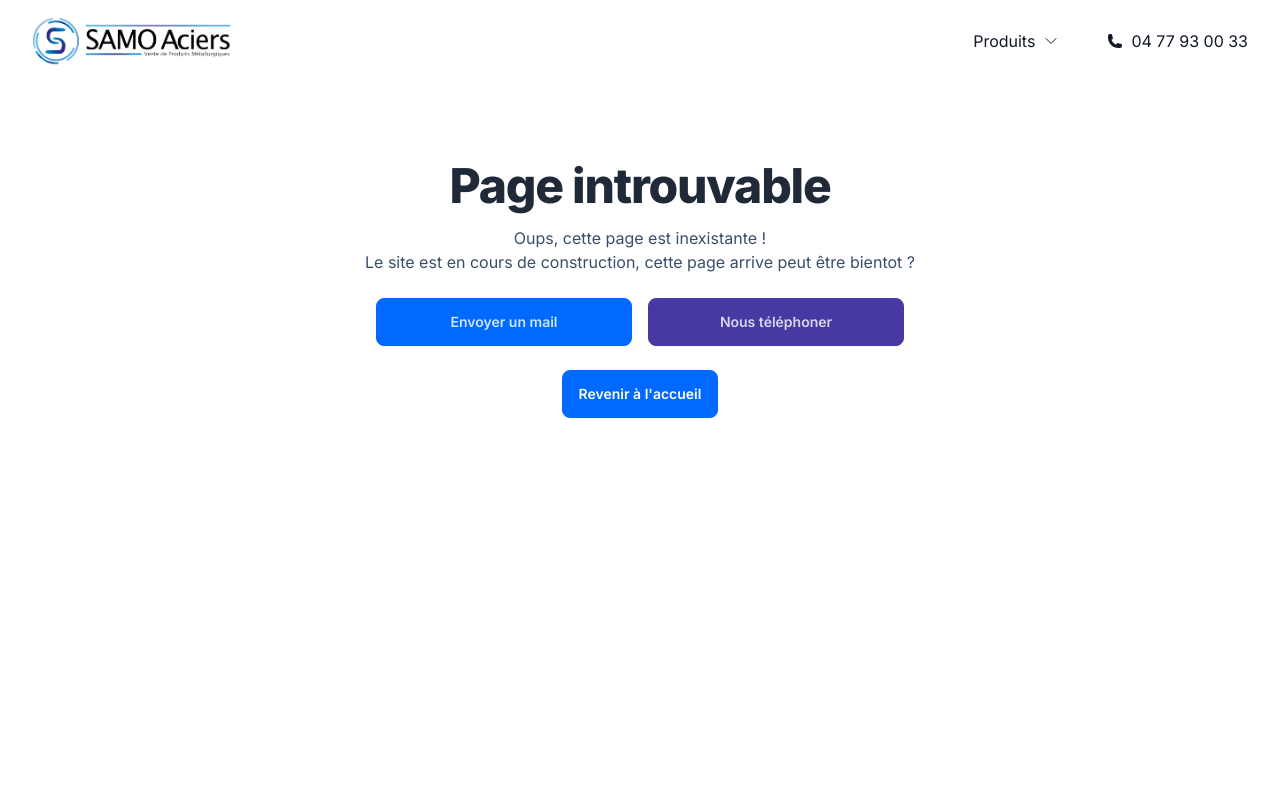
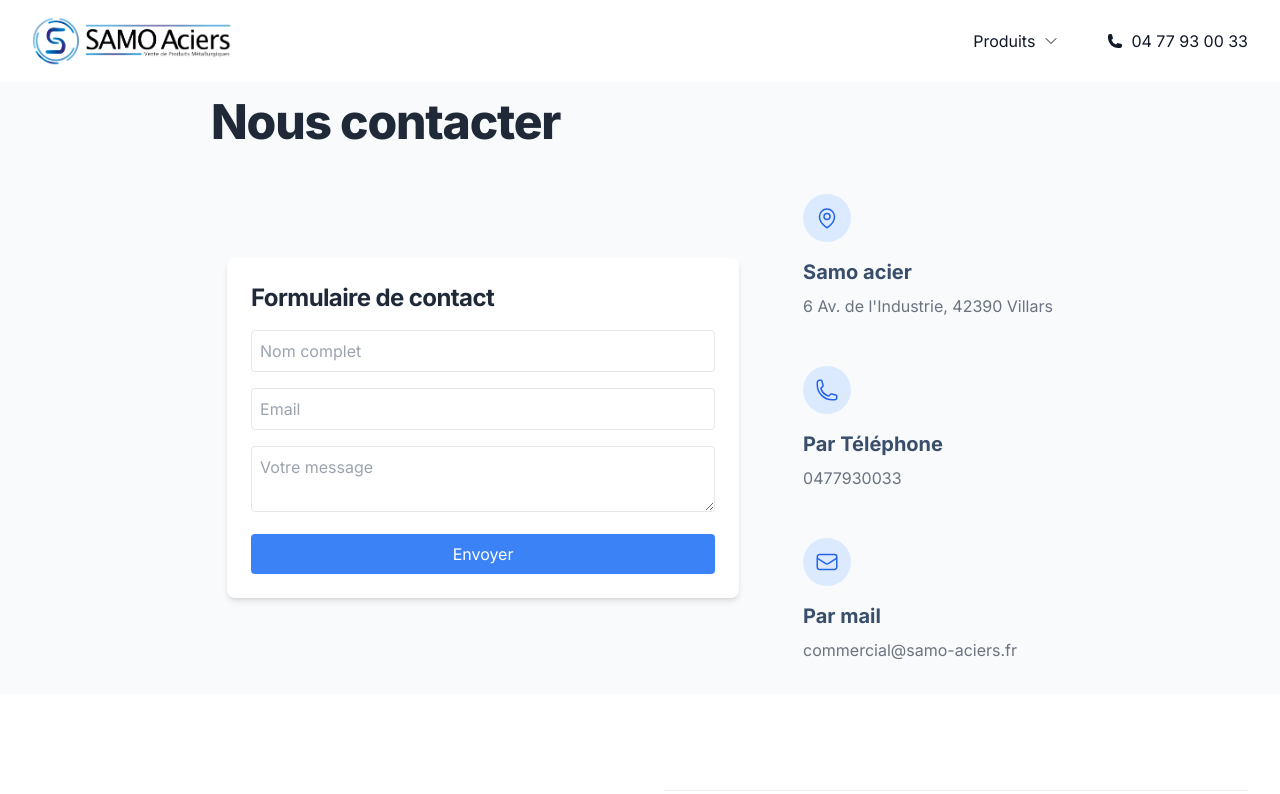
Before and after one commit to GN13008/samoNext, a Next.js app: page /contact in a window 1280 px wide. Before the commit this address had no page. Shown: the top 794 px of the page. Built offline with nearby package versions, Linux system fonts and the light colour scheme.

Commit message:
init contact form

```diff
--- /dev/null
+++ b/app/api/send/route.ts
@@ -0,0 +1,27 @@
+import { EmailTemplate } from "../../../components/email/email-template";
+import { Resend } from "resend";
+
+const resend = new Resend(process.env.RESEND_API_KEY);
+
+export async function POST(req: any) {
+  try {
+    const body = await req.json(); // Lire le formData envoyé
+    const { name, email, message } = body;
+
+    // commercial@samo-aciers.fr
+    const { data, error } = await resend.emails.send({
+      from: `noreply@samo-aciers.fr`,
+      to: ["negro.guillaume.dev@gmail.com"],
+      subject: `Demande de contact samo-acier`,
+      react: EmailTemplate({ name, email, message }),
+    });
+
+    if (error) {
+      return Response.json({ error }, { status: 500 });
+    }
+
+    return Response.json(data);
+  } catch (error: any) {
+    return Response.json({ error: error.message }, { status: 500 });
+  }
+}
--- /dev/null
+++ b/app/contact/page.tsx
@@ -0,0 +1,97 @@
+import ContactForm from "@/components/contact-form.component";
+import FAQ from "@/components/FAQ.component";
+
+export default function ContactPage() {
+  return (
+    <div className="flex min-h-screen flex-col items-center">
+      <div className="hero bg-slate-50" id="histoire">
+        <div className="hero-content flex flex-col">
+          <h2 className="w-full lg:mb-4 text-left">Nous contacter</h2>
+          <div className="hero-content p-0 lg:p-4 flex-col lg:flex-row">
+            <ContactForm />
+            <div className="space-y-8 ml-12 md:grid md:gap-12 md:space-y-0">
+              <a target="_blank" href="https://g.co/kgs/Y9zFH1L">
+                <div>
+                  <div className="flex justify-center items-center mb-4 w-10 h-10 rounded-full bg-blue-100 lg:h-12 lg:w-12">
+                    <svg
+                      xmlns="http://www.w3.org/2000/svg"
+                      fill="none"
+                      viewBox="0 0 24 24"
+                      strokeWidth={1.5}
+                      stroke="currentColor"
+                      className="w-5 h-5 text-blue-600 lg:w-6 lg:h-6"
+                    >
+                      <path
+                        strokeLinecap="round"
+                        strokeLinejoin="round"
+                        d="M15 10.5a3 3 0 1 1-6 0 3 3 0 0 1 6 0Z"
+                      />
+                      <path
+                        strokeLinecap="round"
+                        strokeLinejoin="round"
+                        d="M19.5 10.5c0 7.142-7.5 11.25-7.5 11.25S4.5 17.642 4.5 10.5a7.5 7.5 0 1 1 15 0Z"
+                      />
+                    </svg>
+                  </div>
+                  <h3 className="mb-2 text-xl font-bold">Samo acier</h3>
+                  <p className="text-gray-500">
+                    <div>
+                      <h6 className="">6 Av. de l'Industrie, 42390 Villars</h6>
+                    </div>
+                  </p>
+                </div>
+              </a>
+
+              <a href="tel:0477930033">
+                <div>
+                  <div className="flex justify-center items-center mb-4 w-10 h-10 rounded-full bg-blue-100 lg:h-12 lg:w-12">
+                    <svg
+                      xmlns="http://www.w3.org/2000/svg"
+                      fill="none"
+                      viewBox="0 0 24 24"
+                      strokeWidth={1.5}
+                      stroke="currentColor"
+                      className="w-5 h-5 text-blue-600 lg:w-6 lg:h-6 "
+                    >
+                      <path
+                        strokeLinecap="round"
+                        strokeLinejoin="round"
+                        d="M2.25 6.75c0 8.284 6.716 15 15 15h2.25a2.25 2.25 0 0 0 2.25-2.25v-1.372c0-.516-.351-.966-.852-1.091l-4.423-1.106c-.44-.11-.902.055-1.173.417l-.97 1.293c-.282.376-.769.542-1.21.38a12.035 12.035 0 0 1-7.143-7.143c-.162-.441.004-.928.38-1.21l1.293-.97c.363-.271.527-.734.417-1.173L6.963 3.102a1.125 1.125 0 0 0-1.091-.852H4.5A2.25 2.25 0 0 0 2.25 4.5v2.25Z"
+                      />
+                    </svg>
+                  </div>
+                  <h3 className="mb-2 text-xl font-bold">Par Téléphone</h3>
+                  <p className="text-gray-500">0477930033</p>
+                </div>
+              </a>
+              <a href="mailto:commercial@samo-aciers.fr">
+                <div>
+                  <div className="flex justify-center items-center mb-4 w-10 h-10 rounded-full bg-blue-100 lg:h-12 lg:w-12">
+                    <svg
+                      xmlns="http://www.w3.org/2000/svg"
+                      fill="none"
+                      viewBox="0 0 24 24"
+                      strokeWidth={1.5}
+                      stroke="currentColor"
+                      className="w-5 h-5 text-blue-600 lg:w-6 lg:h-6"
+                    >
+                      <path
+                        strokeLinecap="round"
+                        strokeLinejoin="round"
+                        d="M21.75 6.75v10.5a2.25 2.25 0 0 1-2.25 2.25h-15a2.25 2.25 0 0 1-2.25-2.25V6.75m19.5 0A2.25 2.25 0 0 0 19.5 4.5h-15a2.25 2.25 0 0 0-2.25 2.25m19.5 0v.243a2.25 2.25 0 0 1-1.07 1.916l-7.5 4.615a2.25 2.25 0 0 1-2.36 0L3.32 8.91a2.25 2.25 0 0 1-1.07-1.916V6.75"
+                      />
+                    </svg>
+                  </div>
+                  <h3 className="mb-2 text-xl font-bold">Par mail</h3>
+                  <p className="text-gray-500">commercial@samo-aciers.fr</p>
+                </div>
+              </a>
+            </div>
+          </div>
+        </div>
+      </div>
+
+      <FAQ />
+    </div>
+  );
+}
--- /dev/null
+++ b/components/contact-form.component.tsx
@@ -0,0 +1,85 @@
+"use client";
+
+import { useState } from "react";
+
+export default function ContactForm() {
+  const [formData, setFormData] = useState({
+    name: "",
+    email: "",
+    message: "",
+  });
+  const [loading, setLoading] = useState(false);
+  const [success, setSuccess] = useState(false);
+
+  const handleChange = (e: any) => {
+    setFormData({ ...formData, [e.target.name]: e.target.value });
+  };
+
+  const handleSubmit = async (e: any) => {
+    e.preventDefault();
+    setLoading(true);
+
+    try {
+      const response = await fetch("/api/send", {
+        method: "POST",
+        headers: { "Content-Type": "application/json" },
+        body: JSON.stringify(formData),
+      });
+
+      if (!response.ok) {
+        throw new Error("Erreur lors de l'envoi du message");
+      }
+
+      setSuccess(true);
+      setFormData({ name: "", email: "", message: "" });
+    } catch (error: any) {
+      console.error(error.message);
+    }
+
+    setLoading(false);
+  };
+
+  return (
+    <div className="max-w-lg mx-auto p-6 bg-white shadow-md rounded-lg">
+      <h2 className="text-2xl font-bold mb-4">Formulaire de contact</h2>
+      {success && (
+        <p className="text-green-600">Message envoyé avec succès !</p>
+      )}
+      <form onSubmit={handleSubmit} className="space-y-4">
+        <input
+          type="text"
+          name="name"
+          placeholder="Nom complet"
+          value={formData.name}
+          onChange={handleChange}
+          className="w-full p-2 border rounded"
+          required
+        />
+        <input
+          type="email"
+          name="email"
+          placeholder="Email"
+          value={formData.email}
+          onChange={handleChange}
+          className="w-full p-2 border rounded"
+          required
+        />
+        <textarea
+          name="message"
+          placeholder="Votre message"
+          value={formData.message}
+          onChange={handleChange}
+          className="w-full p-2 border rounded"
+          required
+        ></textarea>
+        <button
+          type="submit"
+          className="bg-blue-500 text-white p-2 rounded w-full"
+          disabled={loading}
+        >
+          {loading ? "Envoi..." : "Envoyer"}
+        </button>
+      </form>
+    </div>
+  );
+}
--- /dev/null
+++ b/components/email/email-template.tsx
@@ -0,0 +1,20 @@
+import * as React from "react";
+
+interface EmailTemplateProps {
+  name: string;
+  email: string;
+  message: string;
+}
+
+export const EmailTemplate: React.FC<Readonly<EmailTemplateProps>> = ({
+  name,
+  email,
+  message,
+}) => (
+  <div>
+    <h1>Vous avez un nouveau message de Samo-acier.fr</h1>
+    <h2>Nom :{name}!</h2>
+    <h2>email : {email}!</h2>
+    <p>{message}</p>
+  </div>
+);
--- a/package.json
+++ b/package.json
@@ -25,7 +25,8 @@
     "next-themes": "^0.3.0",
     "prettier": "^3.3.3",
     "react": "18.2.0",
-    "react-dom": "18.2.0"
+    "react-dom": "18.2.0",
+    "resend": "^4.2.0"
   },
   "devDependencies": {
     "@types/node": "20.10.6",
```
Also changed, not shown: 1 other file (tests, documents, lock files or other folders).
